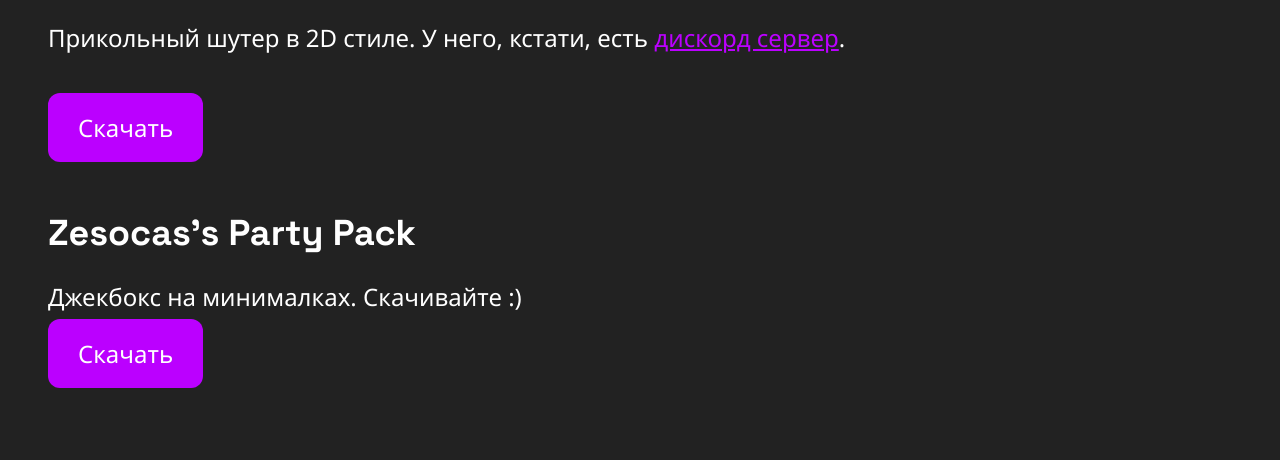
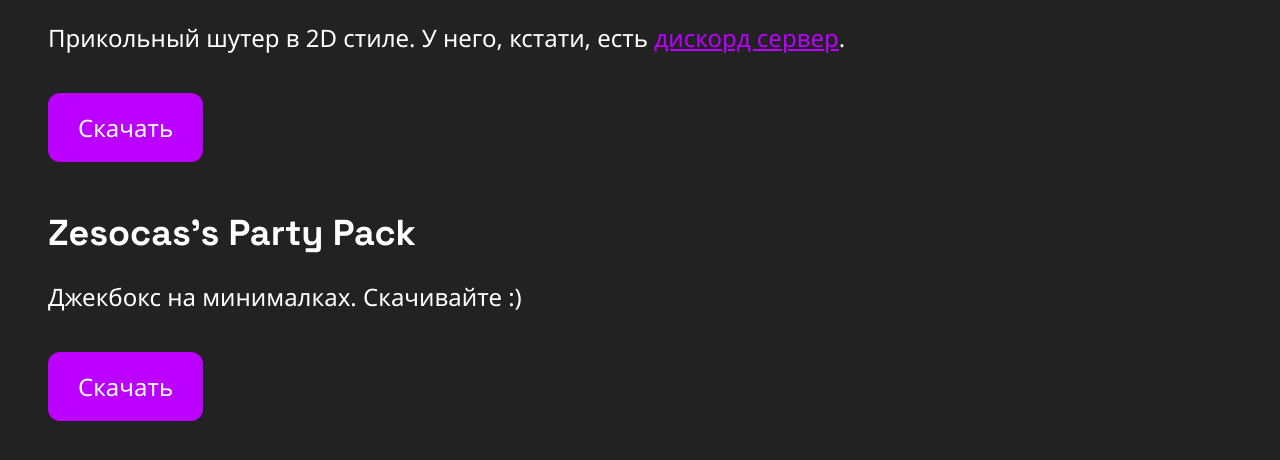
Before and after one commit to weAre7426/weAre7426.github.io, a plain HTML site: page games.html in a window 1280 px wide. Shown: the part 532-992 px from the top of the page. Drawn offline with Linux system fonts and the light colour scheme.

Commit message:
Update games.html

```diff
--- a/games.html
+++ b/games.html
@@ -21,7 +21,7 @@
     <p>Прикольный шутер в 2D стиле. У него, кстати, есть <a href="https://discord.gg/Skjh2nyhHq">дискорд сервер</a>.<br><br></p>
     <a class="button" href="https://gamejolt.com/games/TriviaStars/850512" target="_blank" rel="noopener">Скачать</a><br><br><br>
     <h2>Zesocas's Party Pack</h2>
-    <p>Джекбокс на минималках. Скачивайте :)</p>
+    <p>Джекбокс на минималках. Скачивайте :)<br><br></p>
     <a class="button" href="https://gamejolt.com/games/ZesocasPartyPack/870331" target="_blank" rel="noopener">Скачать</a><br><br><br>
   </div>
 </body>
```
